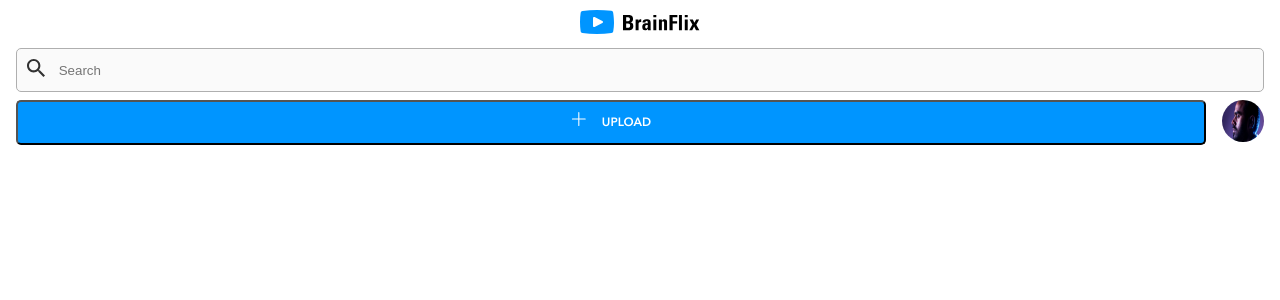
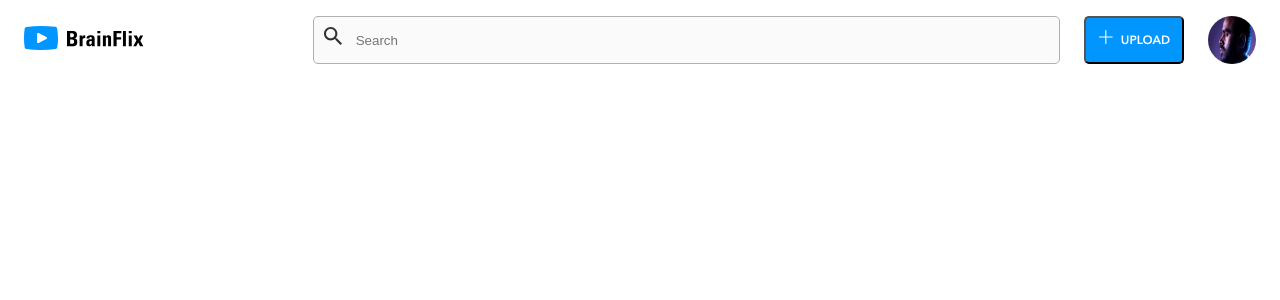
Before and after one commit to MiguelChiau/BrainFlix, a React (Create React App) app in the folder sprint-1/client/: page / in a window 1280 px wide. Shown: the top 300 px of the page. Built offline with nearby package versions, Linux system fonts and the light colour scheme.

Commit message:
responsive header

```diff
--- a/sprint-1/client/src/components/Header.js
+++ b/sprint-1/client/src/components/Header.js
@@ -7,7 +7,7 @@ import UserProfile from "../assets/Images/Mohan-muruge.jpg";
 function Header() {
   return (
     <div className="header-container">
-      <div className="header-logo">
+      <div className="header-container__logo">
         <img src={Logo} alt="" />
       </div>
 
--- a/sprint-1/client/src/styles/app.css
+++ b/sprint-1/client/src/styles/app.css
@@ -27,9 +27,8 @@
   margin-right: 16px;
 }
 
-.header-logo {
-  padding-top: 10px;
-  padding-bottom: 10px;
+.header-container__logo {
+  padding: 10px 0px;
 }
 
 .header-search {
@@ -78,6 +77,7 @@
   padding: 10px 10px;
   border-radius: 5px;
   width: 100%;
+  text-align: center;
 }
 
 .upload-button__btn img {
@@ -90,4 +90,52 @@
   border-radius: 50%;
   margin-left: 16px;
 }
+
+@media screen and (min-width: 768px) {
+  .header-container {
+    display: -webkit-box;
+    display: -ms-flexbox;
+    display: flex;
+    margin: 16px 24px 16px 24px;
+  }
+  .header-container__logo {
+    margin-right: 169px;
+  }
+  .header-search {
+    height: 48px;
+  }
+  .upload {
+    -webkit-box-pack: center;
+        -ms-flex-pack: center;
+            justify-content: center;
+    margin-top: 0px;
+    height: 48px;
+  }
+  .upload-button__btn {
+    width: 100px;
+    height: 48px;
+    margin-left: 24px;
+    padding: 0;
+  }
+  .upload-button__btn img {
+    padding-right: 8px;
+  }
+  .profile img {
+    width: 48px;
+    height: 48px;
+    margin-left: 24px;
+  }
+}
+
+@media screen and (min-width: 1440px) {
+  .header-container {
+    display: -webkit-box;
+    display: -ms-flexbox;
+    display: flex;
+    margin: 24px 180px 24px 180px;
+  }
+  .header-container__logo {
+    margin-right: 509px;
+  }
+}
 /*# sourceMappingURL=app.css.map */
--- a/sprint-1/client/src/styles/app.scss
+++ b/sprint-1/client/src/styles/app.scss
@@ -7,16 +7,16 @@
   box-sizing: border-box;
 }
 
+// Mobile friendly header
 .header-container {
   display: block;
   text-align: center;
   margin-left: 16px;
   margin-right: 16px;
+
+  &__logo {
+    padding: 10px 0px;
   }
-
-.header-logo {
-  padding-top: 10px;
-  padding-bottom: 10px;
 }
 
 .header-search {
@@ -27,19 +27,16 @@
   border-radius: 5px;
   overflow: hidden;
   width: 100%;
-}
 
-.header-search__icon {
-  // padding: 0.5rem;
+  &__icon {
     padding: 10px;
   }
 
-.header-search__text {
+  &__text {
     border: 0;
-  // padding: 0.5rem 0.5rem 0.5rem 0;
     padding: 10px 10px 10px 0;
-
     background-color: $alabaster;
+  }
 }
 
 .upload {
@@ -47,13 +44,11 @@
   justify-content: center;
   margin-top: 8px;
   margin-bottom: 16px;
-}
 
-.upload-button {
+  &-button {
     width: 100%;
-}
 
-.upload-button__btn {
+    &__btn {
       background-color: $brainflix-blue;
       color: $white;
       font-family: AvenirDemi;
@@ -62,13 +57,18 @@
       padding: 10px 10px;
       border-radius: 5px;
       width: 100%;
+      text-align: center;
 
+      //The upload icon
       img {
         padding-right: 16px;
       }
     }
+  }
+}
 
 .profile {
+  //User profile image
   img {
     width: 42px;
     height: 42px;
@@ -76,3 +76,56 @@
     margin-left: 16px;
   }
 }
+
+// TABLET friendly header
+@media screen and (min-width: 768px) {
+  .header-container {
+    display: flex;
+    margin: 16px 24px 16px 24px;
+
+    &__logo {
+      margin-right: 169px;
+    }
+  }
+
+  .header-search {
+    height: 48px;
+  }
+
+  .upload {
+    justify-content: center;
+    margin-top: 0px;
+    height: 48px;
+
+    &-button__btn {
+      width: 100px;
+      height: 48px;
+      margin-left: 24px;
+      padding: 0;
+
+      img {
+        padding-right: 8px;
+      }
+    }
+  }
+
+  .profile {
+    img {
+      width: 48px;
+      height: 48px;
+      margin-left: 24px;
+    }
+  }
+}
+
+// DESKTOP friendly header
+@media screen and (min-width: 1440px) {
+  .header-container {
+    display: flex;
+    margin: 24px 180px 24px 180px;
+
+    &__logo {
+      margin-right: 509px;
+    }
+  }
+}
```
Also changed, not shown: 1 other file (tests, documents, lock files or other folders). Lines whose indentation alone changed are shown as unchanged.
